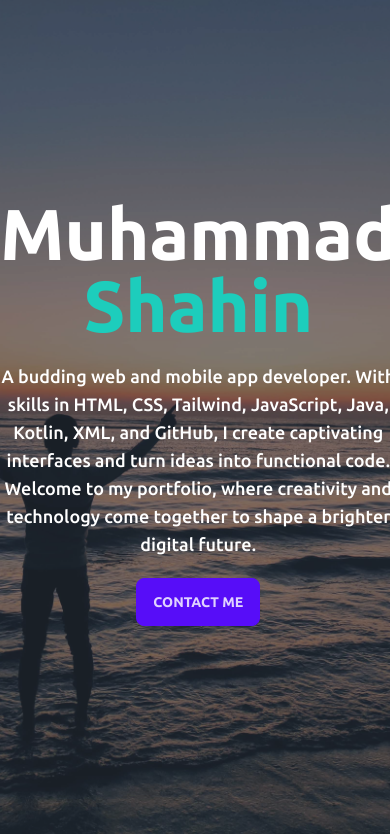
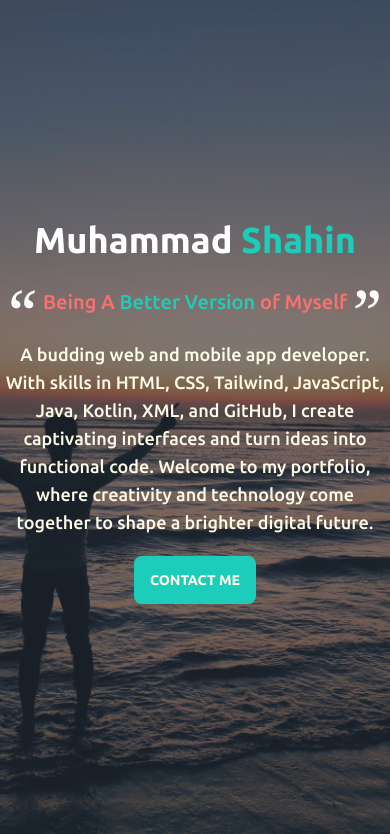
Before and after one commit to muhammad-shahin/portfolio, a plain HTML site: page index.html in a window 390 px wide. Shown: the part 74-908 px from the top of the page. Drawn offline with nearby package versions, Linux system fonts and the light colour scheme.

Commit message:
banner added with content

```diff
--- a/index.html
+++ b/index.html
@@ -17,6 +17,43 @@
       type="text/css"
     />
     <script src="https://cdn.tailwindcss.com"></script>
+    <!-- Custom Style -->
+    <style>
+      .my-quote{
+        display: block;
+        position: relative;
+        margin: 1rem auto;
+        padding: .5rem;
+        font-family: Georgia, 'Times New Roman', Times, serif;
+      }
+      .my-quote::before{
+        content: '\201c';
+        top: 30%;
+        left: 9%;
+      }
+      .my-quote::after{
+        content: '\201d';
+        top: 30%;
+        right: 9%;
+      }
+      .my-quote::before, .my-quote::after{
+        font-size: 6rem;
+        position: absolute;
+      }
+      @media (max-width: 650px){
+      	.my-quote::before{
+        top: 40%;
+        left: 2%;
+      }
+      .my-quote::after{
+        top: 40%;
+        right: 2%;
+      }
+      .my-quote::before, .my-quote::after{
+        font-size: 4rem;
+      }
+      }
+    </style>
     <title>Muhammad Shahin - Web Developer</title>
   </head>
   <body class="font-['Ubuntu']">
@@ -67,7 +104,9 @@
           <div class="">
             <label tabindex="0" class="btn btn-ghost btn-circle avatar">
               <div class="w-10 rounded-full">
-                <img src="/images/avatar.png" />
+                <a href="https://www.linkedin.com/in/shahin-muhammad/"><img src="/images/avatar.png" /></a>
+
+
               </div>
             </label>
           </div>
@@ -81,9 +120,12 @@
           <div class="hero-overlay bg-opacity-60"></div>
           <div class="md:container md:mx-auto text-center lg:text-center text-white lg:flex lg:justify-end">
             <div class="lg:max-w-[50%] ">
-              <h1 class="mb-5 text-7xl font-bold">Muhammad <span class="text-accent">Shahin</span></h1>
-              <p class="mb-5 text-lg">A budding web and mobile app developer. With skills in HTML, CSS, Tailwind, JavaScript, Java, Kotlin, XML, and GitHub, I create captivating interfaces and turn ideas into functional code. Welcome to my portfolio, where creativity and technology come together to shape a brighter digital future.</p>
-              <button class="btn btn-primary"><a href="https://www.linkedin.com/in/shahin-muhammad/">Contact Me</a></button>
+              <h1 class="mb-5 text-4xl md:text-7xl font-bold">Muhammad <span class="text-accent">Shahin</span></h1>
+              <blockquote class="my-quote text-xl md:text-4xl">
+                <span class="font-['Ubuntu'] text-error">Being A <span class="text-accent">Better Version</span> of Myself</span>
+              </blockquote>
+              <p class="mb-5 text-lg text-yellow-50">A budding web and mobile app developer. With skills in HTML, CSS, Tailwind, JavaScript, Java, Kotlin, XML, and GitHub, I create captivating interfaces and turn ideas into functional code. Welcome to my portfolio, where creativity and technology come together to shape a brighter digital future.</p>
+              <button class="btn bg-accent border-none text-yellow-50"><a href="https://www.linkedin.com/in/shahin-muhammad/">Contact Me</a></button>
             </div>
           </div>
         </div>
```
